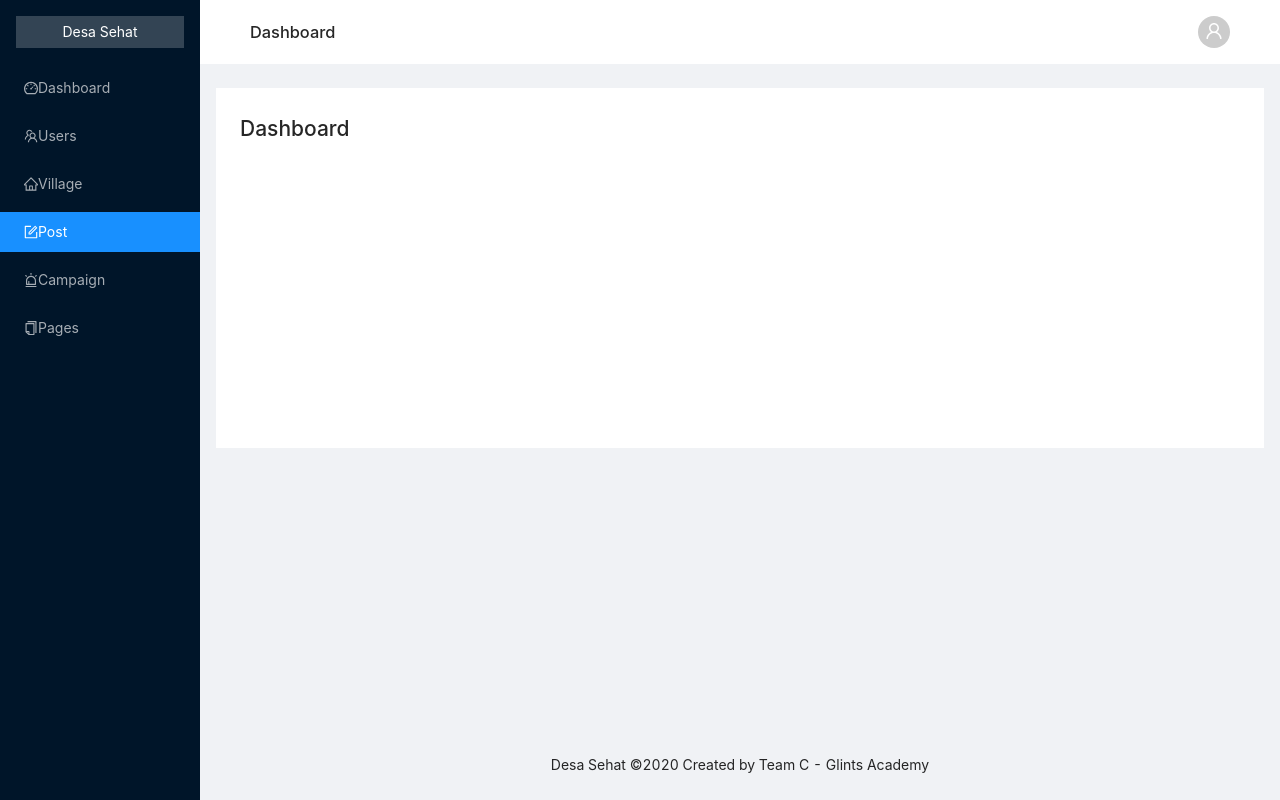
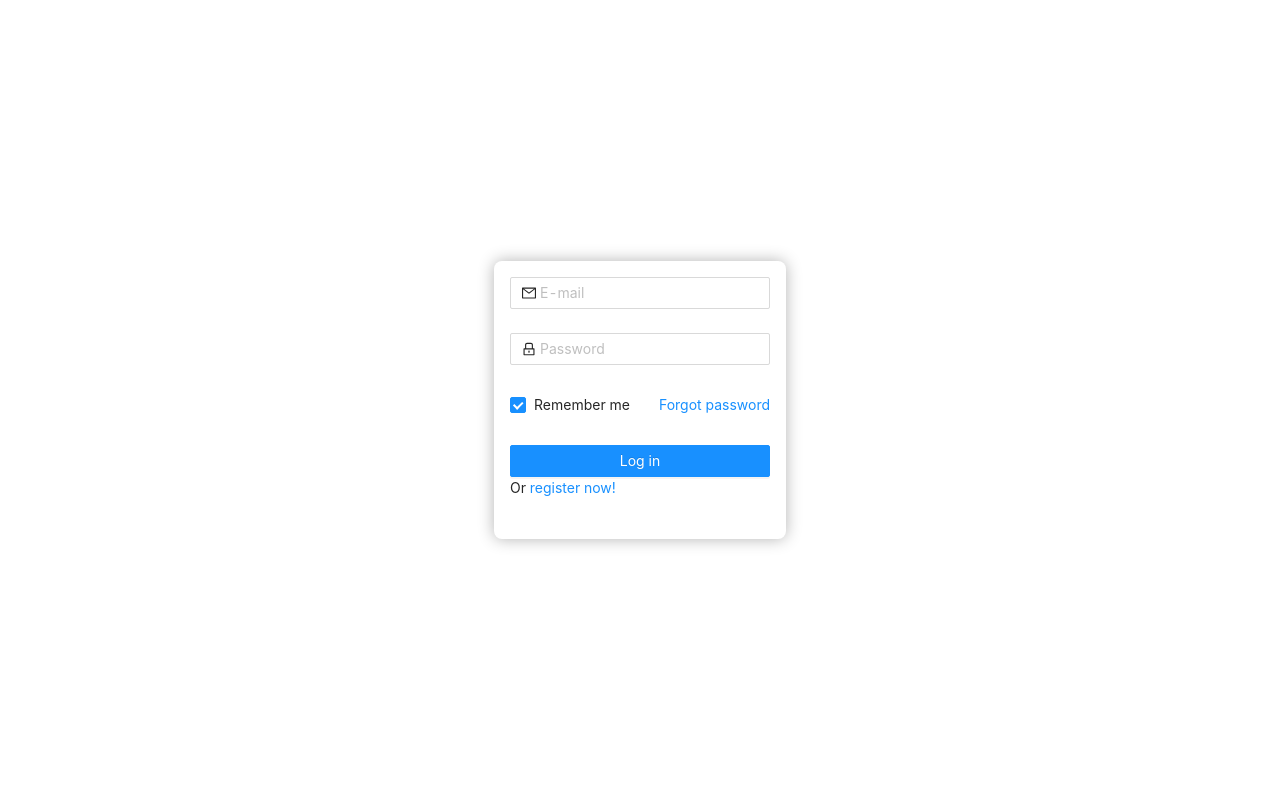
Before and after one commit to galangpiliang/desasehat, a React (Create React App) app: page /signin in a window 1280 px wide. Built offline with nearby package versions, Linux system fonts and the light colour scheme.

Commit message:
[Galang] - Auth Signin

```diff
--- a/src/App.js
+++ b/src/App.js
@@ -2,11 +2,19 @@ import React from "react";
 import "./App.scss";
 import { BrowserRouter as Router, Switch, Route } from "react-router-dom";
 import PageLayout from "./assets/components/layout";
+import Signin from "./assets/components/pages/auths/Signin";
 
 function App() {
   return (
     <Router>
       <div className="App">
+        <Switch>
+          <Route path="/signin">
+            <Signin />
+          </Route>
+          <Route path="/signup">
+            <Signup />
+          </Route>
           <PageLayout>
             <Switch>
               <Route path="/users">
@@ -29,11 +37,15 @@ function App() {
               </Route>
             </Switch>
           </PageLayout>
+        </Switch>
       </div>
     </Router>
   );
 }
 
+function Signup() {
+  return <h2>Signup</h2>;
+}
 function Dashboard() {
   return <h2>Dashboard</h2>;
 }
--- /dev/null
+++ b/src/assets/components/pages/auths/Signin.js
@@ -0,0 +1,70 @@
+import React from "react";
+import { Form, Input, Button, Checkbox } from "antd";
+import { MailOutlined, LockOutlined } from "@ant-design/icons";
+import "./Signin.scss";
+
+export default function Signin() {
+  const onFinish = values => {
+    console.log("Received values of form: ", values);
+  };
+
+  return (
+    <div className="Signin">
+      <Form
+        name="normal_login"
+        className="login-form"
+        initialValues={{ remember: true }}
+        onFinish={onFinish}
+      >
+        <Form.Item
+          name="email"
+          rules={[
+            {
+              type: "email",
+              message: "The input is not valid E-mail!"
+            },
+            {
+              required: true,
+              message: "Please input your E-mail!"
+            }
+          ]}
+        >
+          <Input
+            prefix={<MailOutlined className="site-form-item-icon" />}
+            placeholder="E-mail"
+          />
+        </Form.Item>
+        <Form.Item
+          name="password"
+          rules={[{ required: true, message: "Please input your Password!" }]}
+        >
+          <Input
+            prefix={<LockOutlined className="site-form-item-icon" />}
+            type="password"
+            placeholder="Password"
+          />
+        </Form.Item>
+        <Form.Item>
+          <Form.Item name="remember" valuePropName="checked" noStyle>
+            <Checkbox>Remember me</Checkbox>
+          </Form.Item>
+
+          <a className="login-form-forgot" href="/#">
+            Forgot password
+          </a>
+        </Form.Item>
+
+        <Form.Item>
+          <Button
+            type="primary"
+            htmlType="submit"
+            className="login-form-button"
+          >
+            Log in
+          </Button>
+          Or <a href="/#">register now!</a>
+        </Form.Item>
+      </Form>
+    </div>
+  );
+}
--- /dev/null
+++ b/src/assets/components/pages/auths/Signin.scss
@@ -0,0 +1,21 @@
+.Signin {
+  padding: 1rem;
+  display: flex;
+  justify-content: center;
+  align-items: center;
+  width: 100vw;
+  height: 100vh;
+  .login-form {
+    padding: 1rem;
+    box-shadow: 0 0 1rem rgba(0, 0, 0, 0.3);
+    border-radius: 0.5rem;
+  }
+
+  .login-form-forgot {
+    float: right;
+  }
+
+  .login-form-button {
+    width: 100%;
+  }
+}
```
Lines whose indentation alone changed are shown as unchanged.
